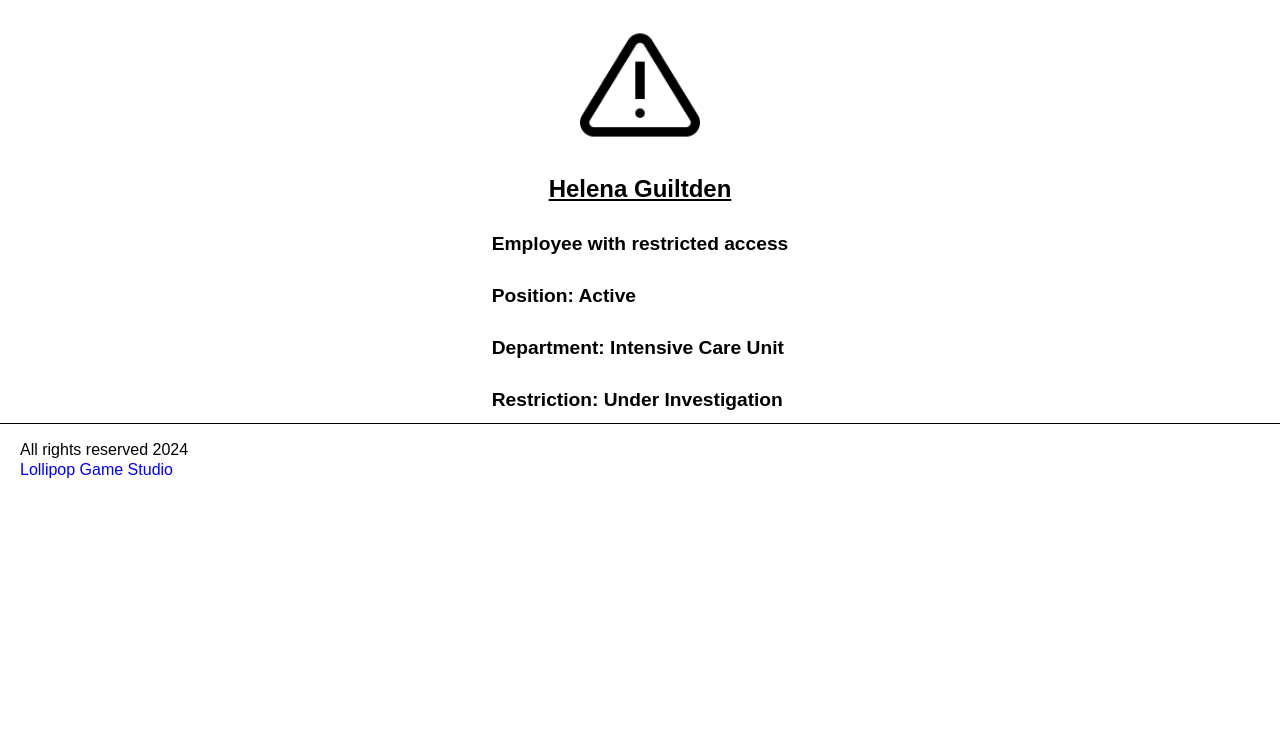
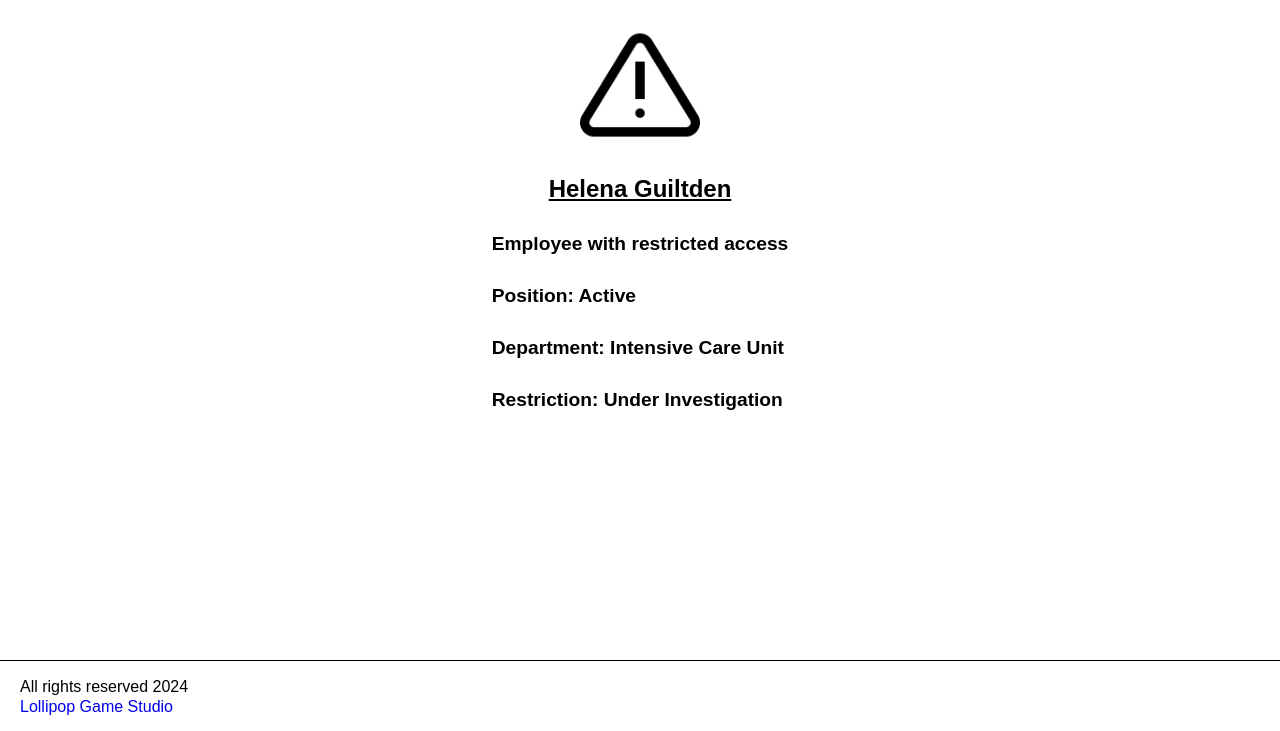
Before and after one commit to cassicava/FMC, a plain HTML site: page index.html in a window 1280 px wide. Shown: the part 69-800 px from the top of the page. Drawn offline with Linux system fonts and the light colour scheme.

Commit message:
Add files via upload

```diff
--- a/style.css
+++ b/style.css
@@ -29,6 +29,7 @@ h1{
 
 main{
     padding: 10px;
+    height: 80vh;
     display: flex;
     align-items: center;
     flex-direction: column;
@@ -53,8 +54,8 @@ p{
 }
 
 footer{
-    /* position: fixed;
-    bottom: 0px; */
+    position: fixed;
+    bottom: 0px;
     width: 100vw;
 
     padding: 15px 0px 15px 20px;
```
